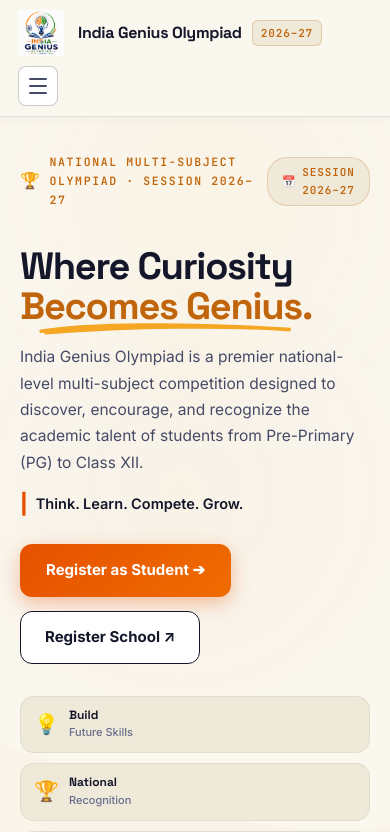
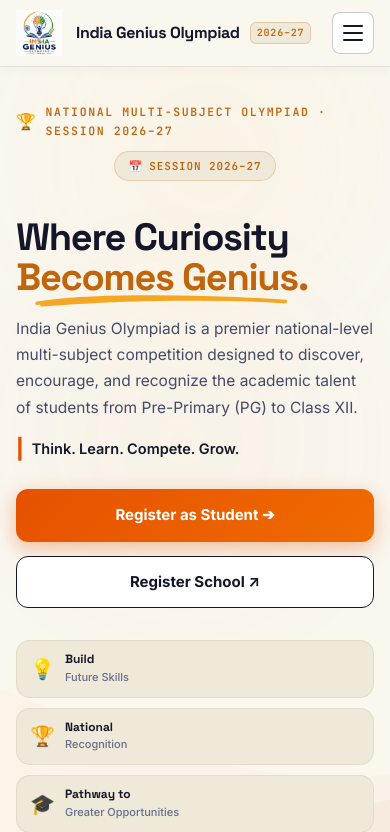
Before and after one commit to Ami3110/-Olympiad, a Next.js app: page / in a window 390 px wide. Shown: the top 832 px of the page. Built offline with nearby package versions, Linux system fonts and the light colour scheme.

Commit message:
Optimize mobile navigation, touch targets, and all-device responsiveness

```diff
--- a/app/globals.css
+++ b/app/globals.css
@@ -65,6 +65,9 @@
   scroll-behavior: smooth;
   font-size: 16px;
   -webkit-text-size-adjust: 100%;
+  overflow-x: hidden;
+  touch-action: manipulation;
+  -webkit-tap-highlight-color: transparent;
 }
 
 img,
@@ -125,7 +128,7 @@
 
 @media (max-width: 600px) {
   .wrap {
-    padding: 0 20px;
+    padding: 0 16px;
   }
 }
 
@@ -196,18 +199,6 @@
   font-weight: 700;
 }
 
-@media (max-width: 720px) {
-  .topbar-inner {
-    gap: 10px;
-    padding: 10px 18px;
-    flex-wrap: wrap;
-  }
-
-  .brand-text {
-    font-size: 16px;
-  }
-}
-
 /* ============================================================
    NAV TOGGLE (hamburger)
    ============================================================ */
@@ -215,30 +206,39 @@
   display: none;
   flex-direction: column;
   justify-content: center;
+  align-items: center;
   gap: 5px;
-  width: 40px;
-  height: 40px;
-  border: 1px solid var(--line-hi);
+  width: 42px;
+  height: 42px;
+  border: 1.5px solid var(--line-hi);
   border-radius: var(--r-sm);
   background: var(--bg-card);
   cursor: pointer;
   flex-shrink: 0;
   padding: 0;
+  transition: all 0.2s ease;
 }
 
 .nav-toggle span {
-  width: 18px;
+  width: 20px;
   height: 2px;
-  background: var(--ink-dim);
+  background: var(--ink);
   margin: 0 auto;
   border-radius: 2px;
   display: block;
-}
-
-@media (max-width: 720px) {
-  .nav-toggle {
-    display: flex;
-  }
+  transition: transform 0.25s ease, opacity 0.2s ease;
+}
+
+.nav-toggle.toggle-active span:nth-child(1) {
+  transform: translateY(7px) rotate(45deg);
+}
+
+.nav-toggle.toggle-active span:nth-child(2) {
+  opacity: 0;
+}
+
+.nav-toggle.toggle-active span:nth-child(3) {
+  transform: translateY(-7px) rotate(-45deg);
 }
 
 /* ============================================================
@@ -250,19 +250,55 @@
   gap: 8px;
 }
 
-@media (max-width: 720px) {
+@media (max-width: 768px) {
+  .topbar-inner {
+    gap: 12px;
+    padding: 10px 16px;
+    flex-wrap: wrap;
+  }
+
+  .brand-text {
+    font-size: 16px;
+  }
+
+  .brand-sub {
+    font-size: 10px;
+    padding: 2px 6px;
+  }
+
+  .nav-toggle {
+    display: flex;
+  }
+
   nav.main-nav {
     display: none;
     order: 3;
     width: 100%;
-    margin-top: 8px;
+    margin-top: 10px;
     flex-direction: column;
     align-items: stretch;
-    gap: 4px;
+    gap: 6px;
+    background: #FFFFFF;
+    border: 1px solid var(--line);
+    border-radius: 16px;
+    padding: 16px 14px;
+    box-shadow: 0 16px 40px rgba(20, 23, 42, 0.12);
   }
 
   nav.main-nav.nav-open {
     display: flex;
+    animation: mobileMenuSlide 0.25s cubic-bezier(0.2, 0.8, 0.2, 1);
+  }
+}
+
+@keyframes mobileMenuSlide {
+  from {
+    opacity: 0;
+    transform: translateY(-8px);
+  }
+  to {
+    opacity: 1;
+    transform: translateY(0);
   }
 }
 
@@ -494,16 +530,76 @@
   transform: translateX(0);
 }
 
-@media (max-width: 720px) {
+@media (max-width: 768px) {
+  .nav-summary-btn {
+    width: 100%;
+    justify-content: space-between;
+    padding: 12px 14px;
+    border-radius: 10px;
+    font-size: 15px;
+  }
+
+  .nav-summary-register-btn {
+    width: 100%;
+    justify-content: center;
+    padding: 13px 18px !important;
+    margin-top: 6px;
+    font-size: 15px;
+  }
+
   .nav-dropdown {
-    position: static;
-    box-shadow: none;
-    border: none;
-    background: var(--bg-elev);
-    border-radius: 10px;
-    padding: 4px 0 6px 14px;
-    margin-top: 4px;
-    min-width: 0;
+    position: static !important;
+    box-shadow: none !important;
+    border: 1px solid var(--line) !important;
+    background: var(--bg-elev) !important;
+    border-radius: 12px !important;
+    padding: 8px !important;
+    margin-top: 4px !important;
+    min-width: 0 !important;
+    width: 100% !important;
+    display: none;
+    animation: none !important;
+  }
+
+  .nav-dropdown.dropdown-visible {
+    display: flex !important;
+    flex-direction: column;
+    gap: 4px;
+  }
+
+  .nav-dropdown-right {
+    min-width: 0 !important;
+  }
+
+  .dropdown-link {
+    padding: 10px 12px;
+  }
+}
+
+@media (max-width: 520px) {
+  .hero-mockup-exact {
+    padding: 20px 0 36px;
+  }
+
+  .hero-top-bar-row {
+    flex-direction: column;
+    align-items: flex-start;
+    gap: 10px;
+    margin-bottom: 18px;
+  }
+
+  .hero-actions-exact {
+    flex-direction: column;
+    width: 100%;
+    gap: 12px;
+  }
+
+  .btn-exact-student,
+  .btn-exact-school {
+    width: 100%;
+    justify-content: center;
+    text-align: center;
+    padding: 14px 20px;
   }
 }
 
```
